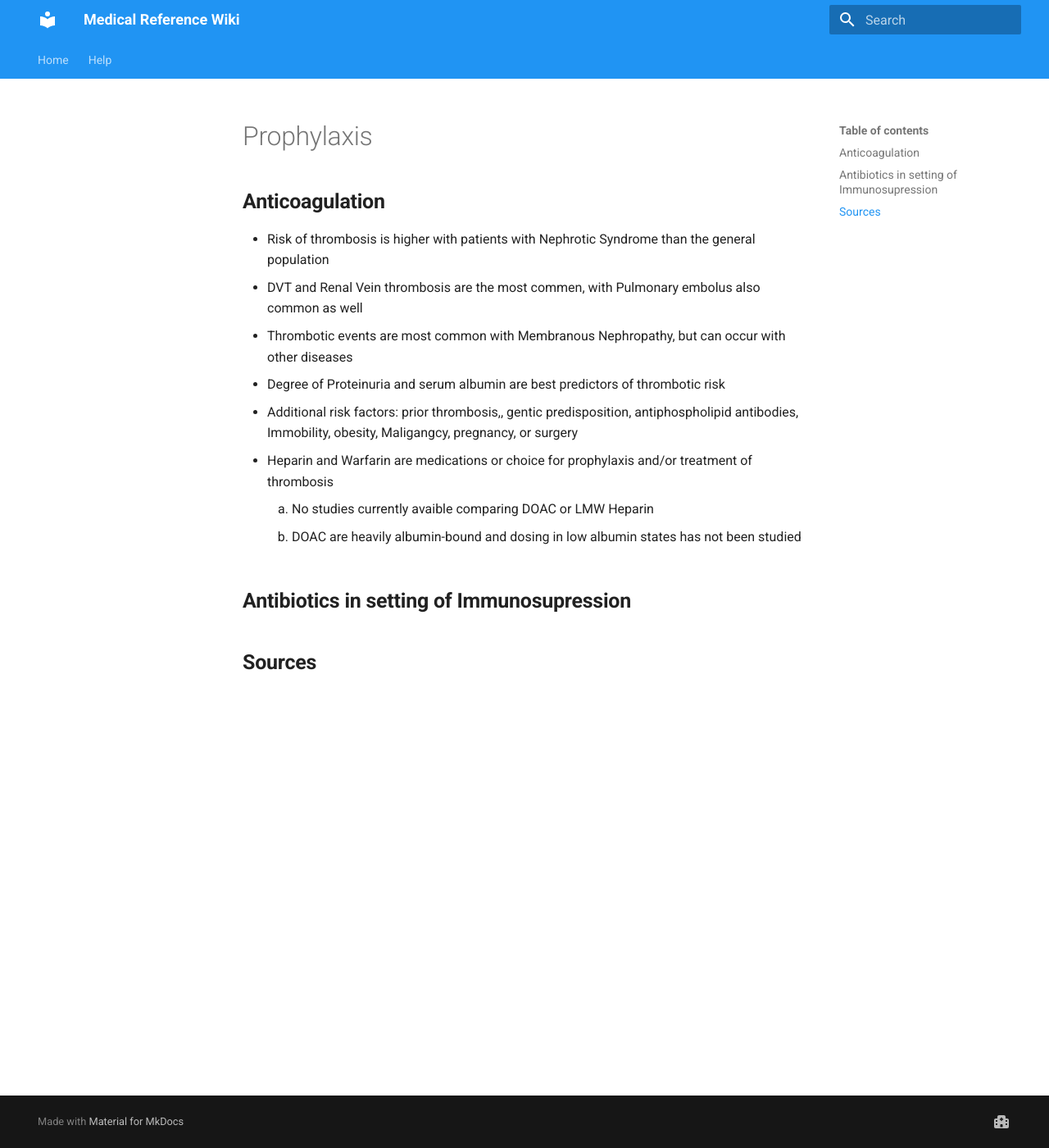
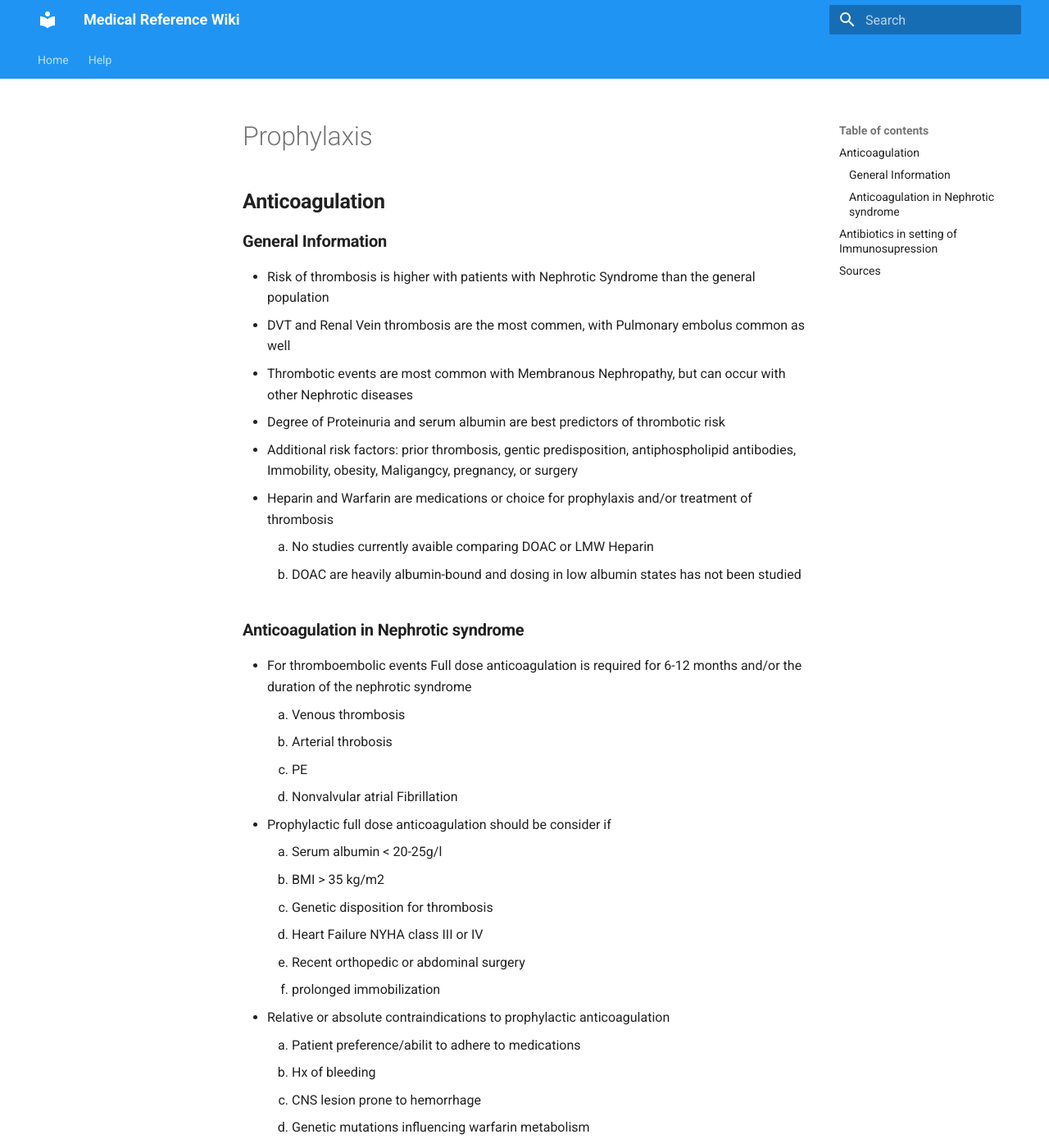
Before and after one commit to TTUNEPH2025/GN, an MkDocs documentation site: the page built from docs/Prophylaxis.md, in a window 1280 px wide and 1400 px high. Shown: the whole window at 82% size. Built offline with MkDocs 1.6.1 and Material for MkDocs 9.7.7, drawn with Linux system fonts in a browser that asks for light colours; some of the changed text lies outside the part shown.

Commit message:
Update Prophylaxis.md

````diff
--- a/docs/Prophylaxis.md
+++ b/docs/Prophylaxis.md
@@ -1,11 +1,82 @@
 ## **Anticoagulation**
+### **General Information**
 * Risk of thrombosis is higher with patients with Nephrotic Syndrome than the general population
-* DVT and Renal Vein thrombosis are the most commen, with Pulmonary embolus also common as well
-* Thrombotic events are most common with Membranous Nephropathy, but can occur with other diseases
+* DVT and Renal Vein thrombosis are the most commen, with Pulmonary embolus common as well
+* Thrombotic events are most common with Membranous Nephropathy, but can occur with other Nephrotic diseases
 * Degree of Proteinuria and serum albumin are best predictors of thrombotic risk
-* Additional risk factors: prior thrombosis,, gentic predisposition, antiphospholipid antibodies, Immobility, obesity, Maligangcy, pregnancy, or surgery
+* Additional risk factors: prior thrombosis, gentic predisposition, antiphospholipid antibodies, Immobility, obesity, Maligangcy, pregnancy, or surgery
 * Heparin and Warfarin are medications or choice for prophylaxis and/or treatment of thrombosis
     1. No studies currently avaible comparing DOAC or LMW Heparin
     2. DOAC are heavily albumin-bound and dosing in low albumin states has not been studied
+### **Anticoagulation in Nephrotic syndrome**
+* For thromboembolic events Full dose anticoagulation is required for 6-12 months and/or the duration of the nephrotic syndrome
+    1. Venous thrombosis
+    2. Arterial throbosis
+    3. PE
+    4. Nonvalvular atrial Fibrillation
+* Prophylactic full dose anticoagulation should be consider if
+    1. Serum albumin < 20-25g/l
+    2. BMI > 35 kg/m2
+    3. Genetic disposition for thrombosis
+    4. Heart Failure NYHA class III or IV
+    5. Recent orthopedic or abdominal surgery
+    6. prolonged immobilization
+* Relative or absolute contraindications to prophylactic anticoagulation
+    1. Patient preference/abilit to adhere to medications
+    2. Hx of bleeding
+    3. CNS lesion prone to hemorrhage
+    4. Genetic mutations influencing warfarin metabolism
+    5. Frailty
+ ```mermaid
+flowchart TD
+    A(["Serum albumin
+        &lt;25 g/l or 2.5g/dl"]) --> n17["Yes"] & n18["No"]
+    B["High Risk Thrombus"] --> C["GN tool/risk calculator"]
+    n1["Serum albumin
+    &lt;32g/l or 3.2g/dl"] --> n21["Yes"] & n22["No"]
+    n2["Estimate arterial thrombus risk"] --> n3["Framingam risk score, eGFR, diabetes, hx of arterial embolism"]
+    C --> n19["Low bleeding risk"] & n20["High bleeding risk"]
+    n3 --> n23["Risk > 20/1000 patient-year"] & n24["Risk &lt; 20/1000 patient-year"]
+    n5["No Warfarin"] --> n6["Aspirn"]
+    n17 --> B
+    n18 --> n1
+    n19 --> n4["Warfarin"]
+    n20 --> n5
+    n21 --> n2
+    n22 --> n7["No Aspirin"]
+    n24 --> n7
+    n23 --> n6
+    B@{ shape: rounded}
+    C@{ shape: rounded}
+    n1@{ shape: rounded}
+    n2@{ shape: rounded}
+    n3@{ shape: rounded}
+    n5@{ shape: rounded}
+    n6@{ shape: rounded}
+    n4@{ shape: rounded}
+    n7@{ shape: rounded}
+     A:::Pine
+     n17:::Aqua
+     n18:::Aqua
+     B:::Pine
+     C:::Pine
+     n1:::Pine
+     n21:::Aqua
+     n22:::Aqua
+     n2:::Pine
+     n3:::Pine
+     n19:::Aqua
+     n20:::Aqua
+     n23:::Aqua
+     n24:::Aqua
+     n5:::Pine
+     n6:::Pine
+     n4:::Pine
+     n7:::Pine
+    classDef Aqua stroke-width:1px, stroke-dasharray:none, stroke:#46EDC8, fill:#DEFFF8, color:#378E7A
+    classDef Pine stroke-width:1px, stroke-dasharray:none, stroke:#254336, fill:#27654A, color:#FFFFFF
+```
+*[GN tool/Risk Calculator](https://www.med.unc.edu/gntools/bleedrisk.html)
+
 ## **Antibiotics in setting of Immunosupression**
 ## **Sources**
````
